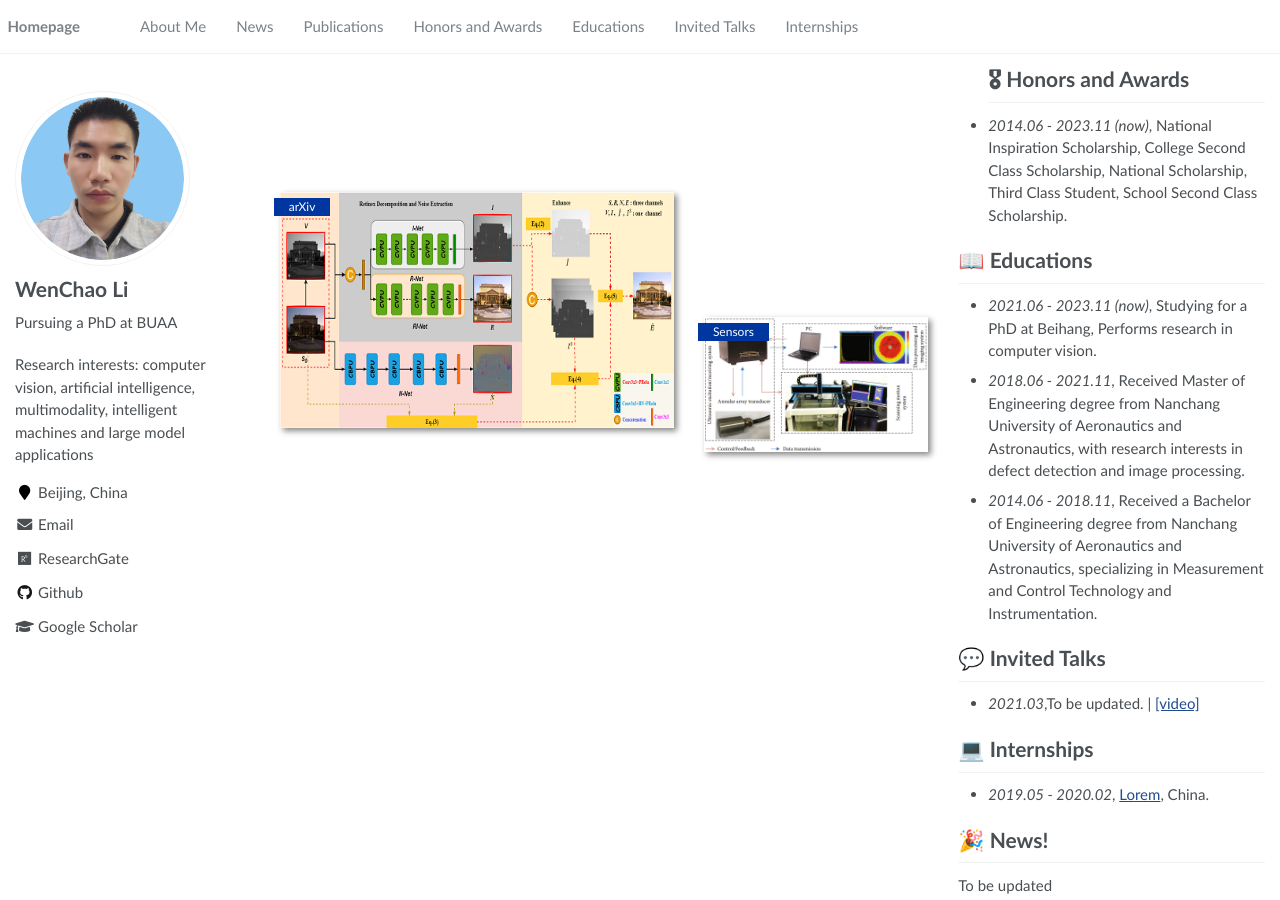
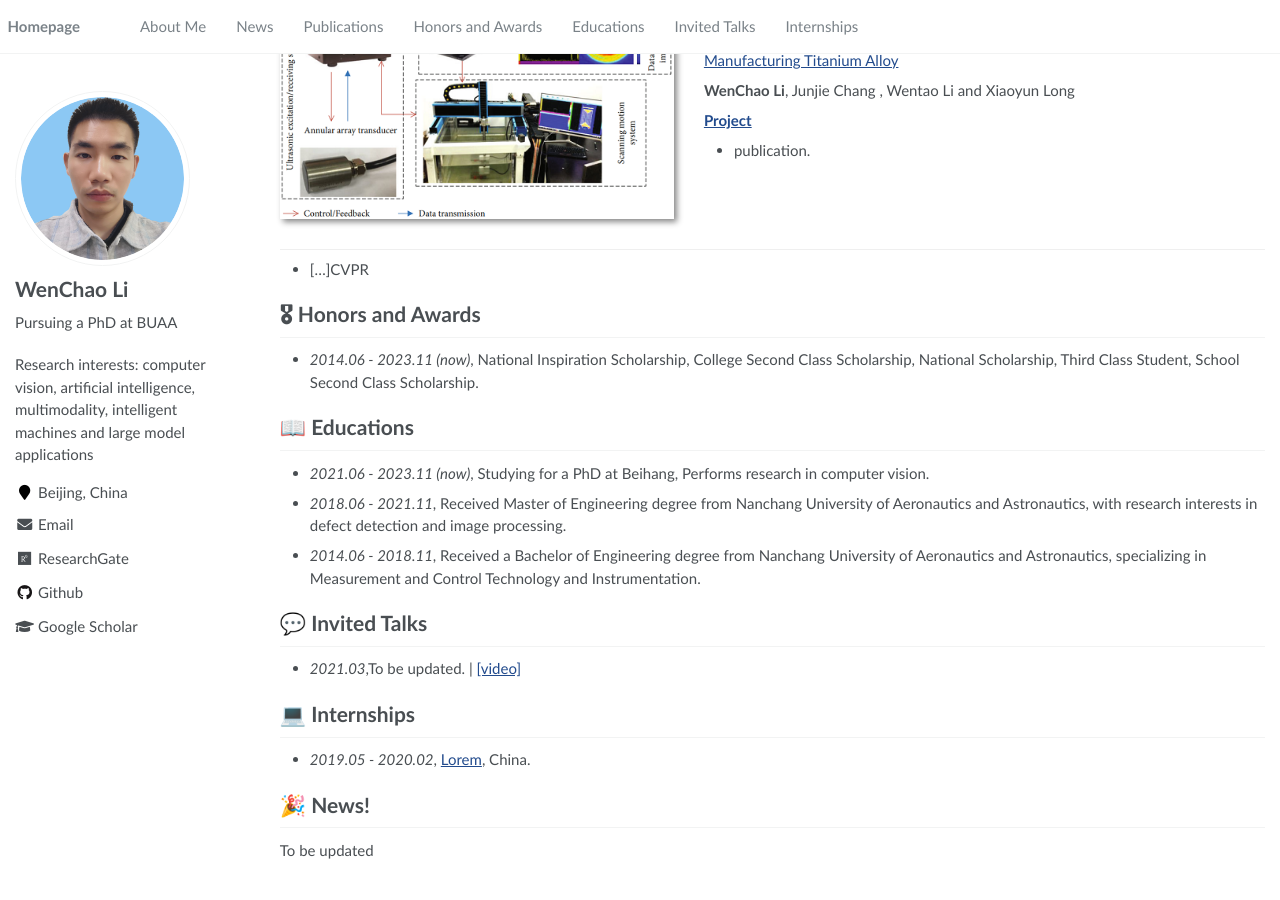
Before and after one commit to RayeRen/acad-homepage.github.io, a Jekyll site: the page built from _pages/about.md, in a window 1280 px wide and 900 px high, scrolled down 707 px. Built offline with Jekyll 4.4.1, drawn with Linux system fonts in a browser that asks for light colours; after the commit the page ends 1576 px from its top, so only the background shows below that.

Commit message:
Update about.md

```diff
--- a/_pages/about.md
+++ b/_pages/about.md
@@ -37,7 +37,8 @@
 
 [**Project**](https://scholar.google.com/citations?view_op=view_citation&hl=zh-CN&user=DhtAFkwAAAAJ&citation_for_view=DhtAFkwAAAAJ:ALROH1vI_8AC) <strong><span class='show_paper_citations' data='DhtAFkwAAAAJ:ALROH1vI_8AC'></span></strong>
 - Being repaired.
-
+</div>
+</div>
 
 <div class='paper-box'><div class='paper-box-image'><div><div class="badge">Sensors</div><img src='images/ud_500x300.png' alt="sym" width="100%"></div></div>
 <div class='paper-box-text' markdown="1">
@@ -48,6 +49,10 @@
 
 [**Project**](https://scholar.google.com/citations?view_op=view_citation&hl=zh-CN&user=DhtAFkwAAAAJ&citation_for_view=DhtAFkwAAAAJ:ALROH1vI_8AC) <strong><span class='show_paper_citations' data='DhtAFkwAAAAJ:ALROH1vI_8AC'></span></strong>
 - publication.
+</div>
+</div>
+- [...]CVPR
+
 # 🎖 Honors and Awards
 - *2014.06 - 2023.11 (now)*, National Inspiration Scholarship, College Second Class Scholarship, National Scholarship, Third Class Student, School Second Class Scholarship.
 
```
